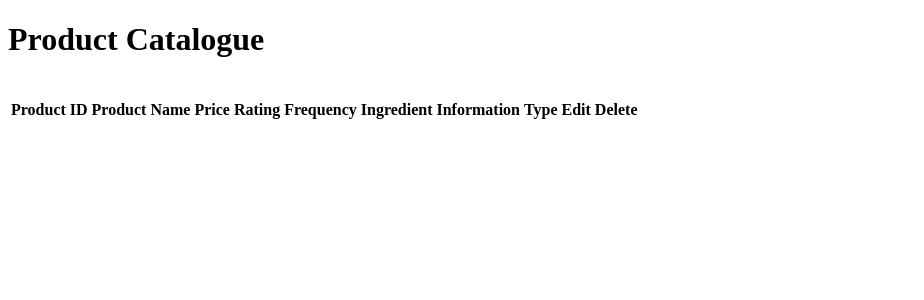
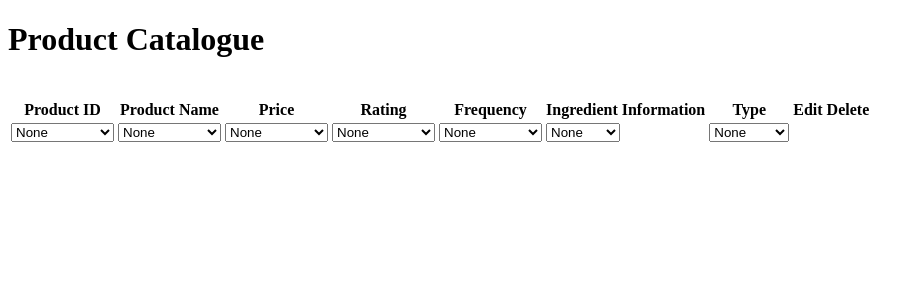
Before and after one commit to aadityaaacodes/hermosa-hotel-management-website, a Flask app: template templates/admin-view.html in a window 1280 px wide. Shown: the top 300 px of the page, without its empty margins (0-924 px from the left). Run offline with Flask 3, Linux system fonts and the light colour scheme; the template is opened without the code that fills it, so the values that code supplies are empty; some libraries are stand-ins or nearby versions.

Commit message:
Adding css

```diff
--- a/templates/admin-view.html
+++ b/templates/admin-view.html
@@ -9,7 +9,6 @@ Product Catalogue
 <h1>Product Catalogue</h1>
 <h2>{{msg}}</h2>
 <br>
-
 
 <table>
   <thead>
@@ -26,6 +25,80 @@ Product Catalogue
     </tr>
   </thead>
   <tbody>
+    <tr>
+      <td>
+        <form action="ORDER BY" name="product_id">
+          <select>
+            <option value="" selected>None</option>
+            <option value="ASC">Higher-Lower</option>
+            <option value="DSC">Lower-Higher</option>
+          </select>
+        </form>
+      </td>
+
+      <td>
+        <form action="ORDER BY" name="name">
+          <select>
+            <option value="" selected>None</option>
+            <option value="ASC">Higher-Lower</option>
+            <option value="DSC">Lower-Higher</option>
+          </select>
+        </form>
+      </td>
+
+      <td>
+        <form action="ORDER BY" name="price">
+          <select>
+            <option value="" selected>None</option>
+            <option value="ASC">Higher-Lower</option>
+            <option value="DSC">Lower-Higher</option>
+          </select>
+        </form>
+      </td>
+
+      <td>
+        <form action="ORDER BY" name="rating">
+          <select>
+            <option value="" selected>None</option>
+            <option value="ASC">Higher-Lower</option>
+            <option value="DSC">Lower-Higher</option>
+          </select>
+        </form>
+      </td>
+
+      <td>
+        <form action="ORDER BY" name="frequency">
+          <select>
+            <option value="" selected>None</option>
+            <option value="ASC">Higher-Lower</option>
+            <option value="DSC">Lower-Higher</option>
+          </select>
+        </form>
+      </td>
+
+      <td>
+        <form action="WHERE isVeg =" name="isVeg">
+          <select>
+            <option value="" selected>None</option>
+            <option value="Vegetarian">Veg</option>
+            <option value="Non-vegetarian">Non-Veg</option>
+          </select>
+        </form>
+      </td>
+
+      <td>
+        <form action="WHERE type =" name="type">
+          <select>
+            <option value="" selected>None</option>
+            <option value="Food">Food</option>
+            <option value="Beverage">Beverage</option>
+            <option value="Dessert">Dessert</option>
+          </select>
+        </form>
+      </td>
+
+    </tr>
+
     {% for item in P_table %}
     <tr>
       <td>{{ item[0] }}</td>
--- a/templates/layout.html
+++ b/templates/layout.html
@@ -3,10 +3,9 @@
 <head>
     <meta charset="UTF-8">
     <meta name="viewport" content="width=device-width, initial-scale=1.0">
-        <link rel="stylesheet" href="/templates/login.css">
     <title>{% block title %}{% endblock %}</title>
-        <script src='https://kit.fontawesome.com/a076d05399.js' crossorigin='anonymous'></script>    </head>
-
+    <link rel="stylesheet" href="styles.css">
+</head>
 <body>
     {% block content %}
     {% endblock %}
--- /dev/null
+++ b/templates/styles.css
@@ -0,0 +1,11 @@
+.table{
+    border-collapse: collapse;
+    width: 100%;
+    border: 2px solid #000000;
+}
+
+.table thead{
+    background-color: #f0f8ff;
+    border: 2px solid #ccc;
+    padding: 8px;
+}
```
Also changed, not shown: static/style.css (added, +11 -0 lines). Lines whose indentation alone changed are shown as unchanged.
